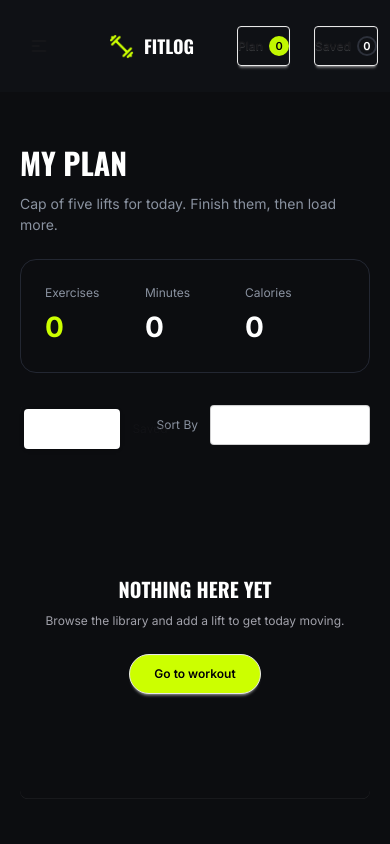
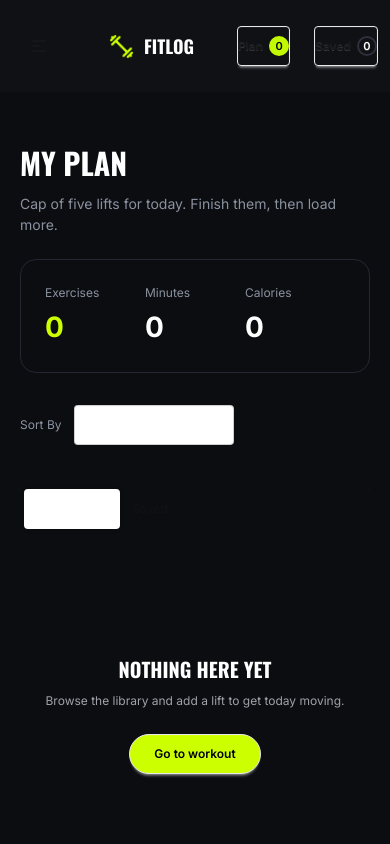
Before and after one commit to Shihab-ProDev/fit-log-project, a Next.js app: page /my-plan in a window 390 px wide. Shown: the top 844 px of the page. Built offline with nearby package versions, Linux system fonts and the light colour scheme.

Commit message:
made sorting responsive and cross check all device responsiveness

```diff
--- a/src/app/my-plan/page.jsx
+++ b/src/app/my-plan/page.jsx
@@ -98,7 +98,7 @@ const MyPlan = () => {
 
             <div className="mt-8">
 
-                <div className="flex justify-end items-center gap-3">
+                <div className="flex md:justify-end items-center gap-3">
 
                     <p className="text-[#8A92A0] text-[12px]">
                         Sort By
@@ -124,7 +124,7 @@ const MyPlan = () => {
 
                 </div>
 
-                <div className="tabs tabs-box bg-transparent -mt-10">
+                <div className="tabs tabs-box bg-transparent mt-10 md:-mt-10">
 
                     {/* Today's Plan */}
 
```
